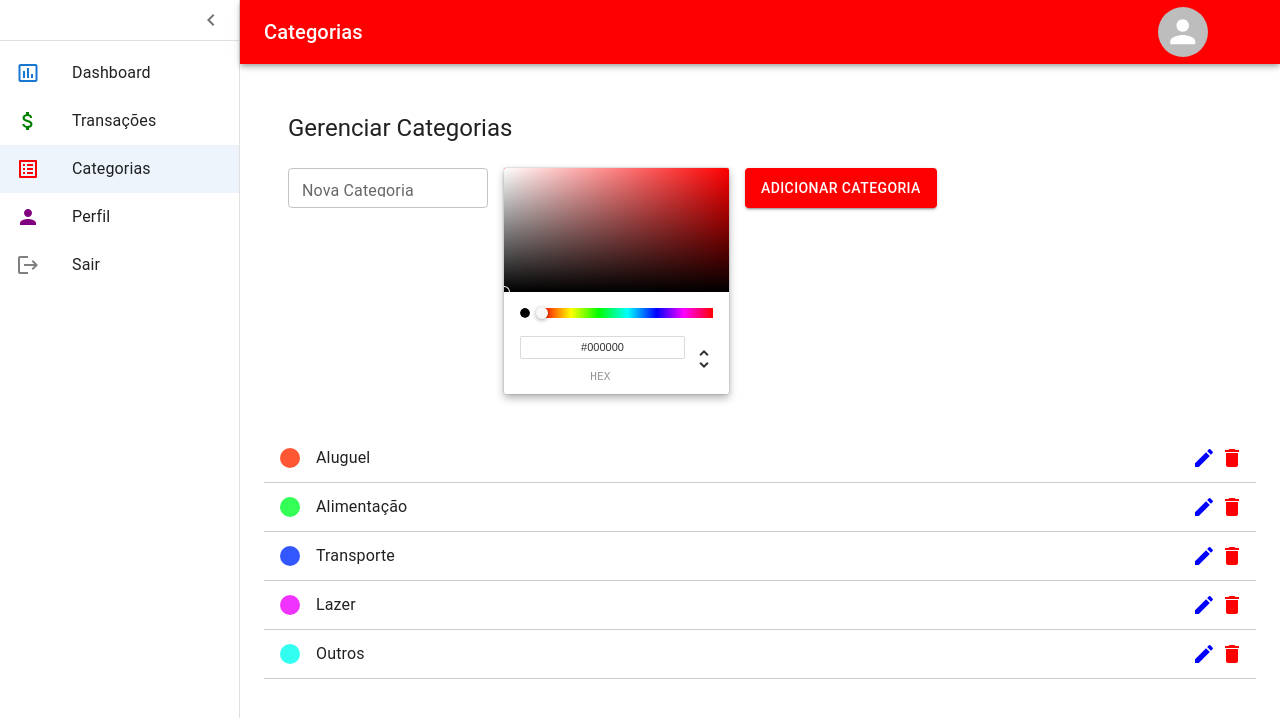
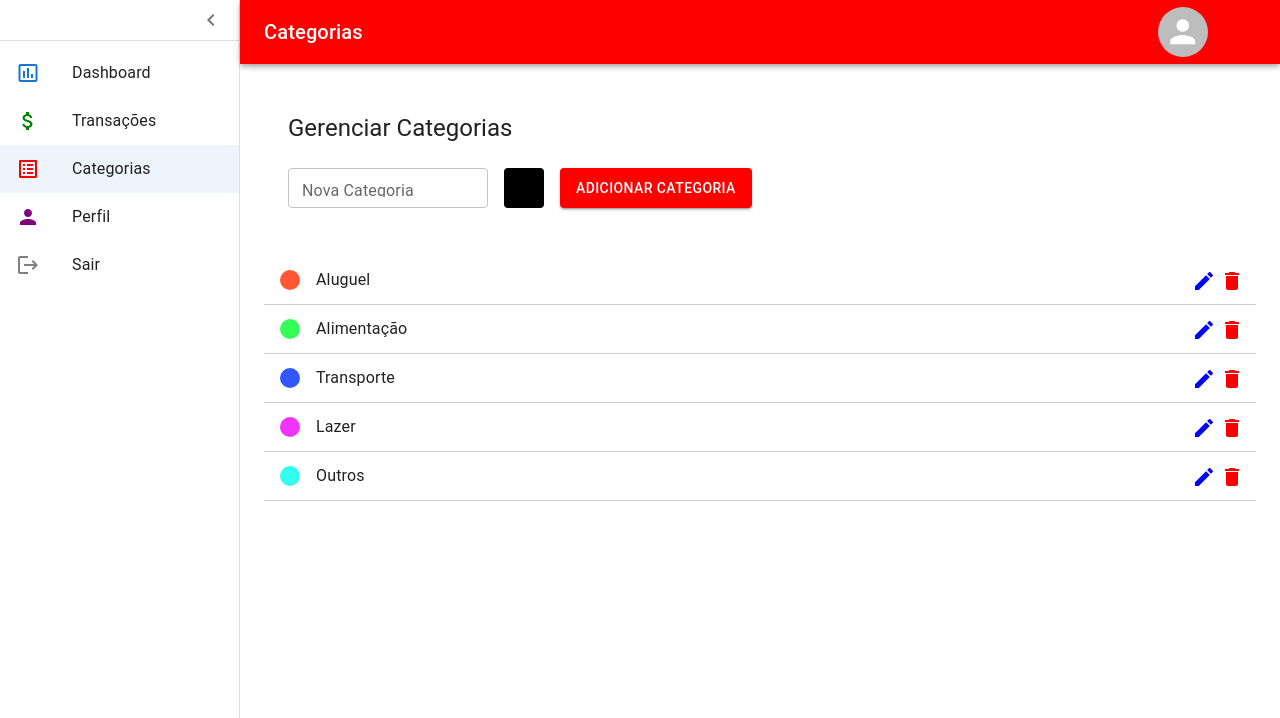
Before and after one commit to O-Farias/PlanifiqueV1-Frontend, a React (Vite) app: page /categorias in a window 1280 px wide. Shown: the top 718 px of the page. Built offline with nearby package versions, Linux system fonts and the light colour scheme.

Commit message:
feat: Adicionar suporte para seleção de cor nas categorias, utilizando Popover

```diff
--- a/src/pages/Categorias.tsx
+++ b/src/pages/Categorias.tsx
@@ -14,6 +14,7 @@ import {
   ListItemSecondaryAction,
   Snackbar,
   Alert,
+  Popover,
 } from "@mui/material";
 import MenuIcon from "@mui/icons-material/Menu";
 import DeleteIcon from "@mui/icons-material/Delete";
@@ -50,6 +51,7 @@ const Categorias: React.FC = () => {
   const [editIndex, setEditIndex] = useState<number | null>(null);
   const [openSnackbar, setOpenSnackbar] = useState(false);
   const [snackbarMessage, setSnackbarMessage] = useState("");
+  const [anchorEl, setAnchorEl] = useState<HTMLButtonElement | null>(null);
 
   const handleLogout = async () => {
     // lógica para limpar o estado de autenticação
@@ -98,6 +100,19 @@ const Categorias: React.FC = () => {
     setSnackbarMessage(`Categoria "${deletedCategory}" removida com sucesso!`);
     setOpenSnackbar(true);
   };
+
+  const handleColorButtonClick = (
+    event: React.MouseEvent<HTMLButtonElement>
+  ) => {
+    setAnchorEl(event.currentTarget);
+  };
+
+  const handleColorPickerClose = () => {
+    setAnchorEl(null);
+  };
+
+  const open = Boolean(anchorEl);
+  const id = open ? "color-popover" : undefined;
 
   const handleColorChange = (color: any) => {
     setNewCategory({ ...newCategory, color: color.hex });
@@ -202,12 +217,28 @@ const Categorias: React.FC = () => {
                 }
               }}
             />
-            <Box
+            <Button
+              aria-describedby={id}
+              onClick={handleColorButtonClick}
               sx={{
-                display: "flex",
-                flexDirection: "column",
-                alignItems: "center",
+                width: 40,
+                height: 40,
+                minWidth: 40,
+                backgroundColor: newCategory.color,
                 marginTop: "16px",
+                "&:hover": {
+                  backgroundColor: newCategory.color,
+                },
+              }}
+            />
+            <Popover
+              id={id}
+              open={open}
+              anchorEl={anchorEl}
+              onClose={handleColorPickerClose}
+              anchorOrigin={{
+                vertical: "bottom",
+                horizontal: "left",
               }}
             >
               <ChromePicker
@@ -215,7 +246,7 @@ const Categorias: React.FC = () => {
                 onChange={handleColorChange}
                 disableAlpha={true}
               />
-            </Box>
+            </Popover>
             <Button
               variant="contained"
               sx={{
```
